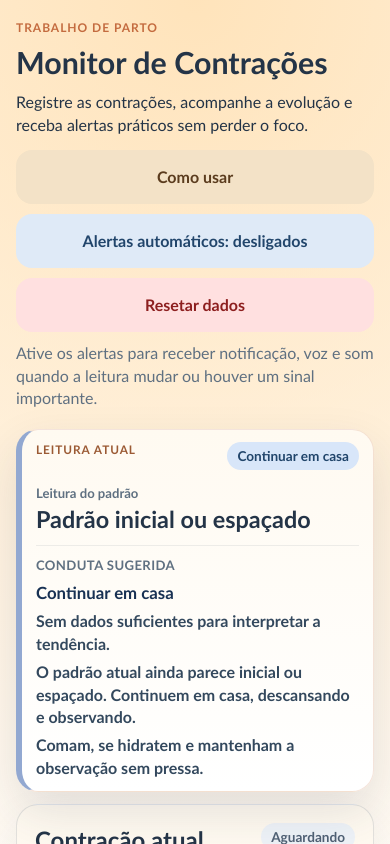
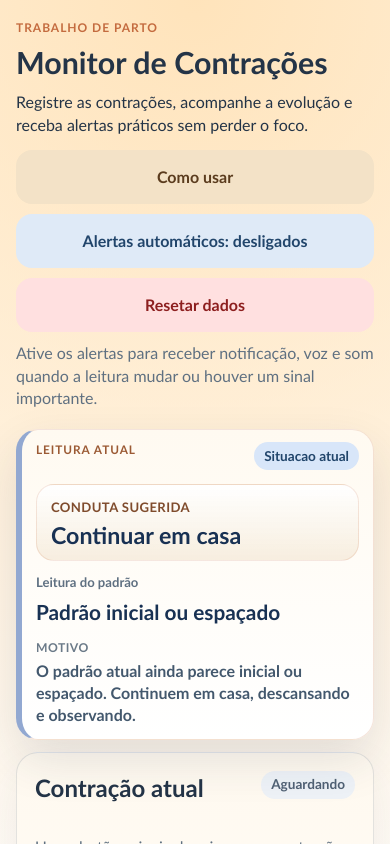
Before and after one commit to pauloruszel/monitor-contracoes, a React (Vite) app: page / in a window 390 px wide. Shown: the top 844 px of the page. Built offline with nearby package versions, Linux system fonts and the light colour scheme; no server answers.

Commit message:
ux: reorganizar hierarquia do card principal

```diff
--- a/src/adapters/decisionViewModel.js
+++ b/src/adapters/decisionViewModel.js
@@ -8,6 +8,44 @@ function getUrgencyLabel(urgency) {
   return DECISION_COPY.ui.currentSituation
 }
 
+function normalizeCopy(value) {
+  return (value || '')
+    .toLowerCase()
+    .normalize('NFD')
+    .replace(/[\u0300-\u036f]/g, '')
+    .replace(/[^\p{L}\p{N}]+/gu, ' ')
+    .trim()
+}
+
+function isDistinctCopy(candidate, references) {
+  const normalizedCandidate = normalizeCopy(candidate)
+  if (!normalizedCandidate) return false
+
+  return references.every((reference) => normalizeCopy(reference) !== normalizedCandidate)
+}
+
+function buildReasonLine({ decision, trendSummary, fallback }) {
+  const observation = decision.actionPlan.observation
+  const references = [decision.actionPlan.action, decision.pattern.label]
+
+  if (
+    decision.warningSignal.level !== 'calm' &&
+    isDistinctCopy(fallback, references)
+  ) {
+    return fallback
+  }
+
+  if (isDistinctCopy(observation, references)) {
+    return observation
+  }
+
+  if (trendSummary?.summaryLabel && isDistinctCopy(trendSummary.summaryLabel, references)) {
+    return trendSummary.summaryLabel
+  }
+
+  return fallback
+}
+
 function buildMetricLine({ metrics, formatDuration }) {
   const details = []
 
@@ -16,33 +54,40 @@ function buildMetricLine({ metrics, formatDuration }) {
   }
 
   if (metrics.averageDuration) {
-    details.push(`duracao ${formatDuration(metrics.averageDuration)}`)
+    details.push(`dura\u00e7\u00e3o ${formatDuration(metrics.averageDuration)}`)
   }
 
-  return details.join(' - ')
+  return details.join(' • ')
 }
 
 export function mapDecisionToDecisionCardViewModel({ decision, metrics, trendSummary, formatDuration }) {
+  const fallbackReason =
+    decision.warningSignal.level === 'critical'
+      ? DECISION_COPY.precedence.warningSignal.observationCritical
+      : decision.warningSignal.level === 'warning'
+        ? DECISION_COPY.precedence.warningSignal.observationWarning
+        : trendSummary?.summaryLabel || decision.pattern.patternLabel || DECISION_COPY.ui.lowDataReason
+
+  const reasonLine = buildReasonLine({
+    decision,
+    trendSummary,
+    fallback: fallbackReason,
+  })
+
   return {
     eyebrow: DECISION_COPY.ui.currentReading,
-    badgeLabel: decision.actionPlan.action,
+    badgeLabel: getUrgencyLabel(decision.decision.urgency),
     urgencyLabel: getUrgencyLabel(decision.decision.urgency),
     readingLabel: DECISION_COPY.ui.patternLabel,
     readingTitle: decision.pattern.label,
     actionLabel: DECISION_COPY.ui.actionLabel,
+    reasonLabel: DECISION_COPY.ui.reasonLabel,
     actionTitle: decision.actionPlan.action,
-    observation: decision.actionPlan.observation,
-    interpretation: decision.actionPlan.interpretation,
+    reasonLine,
     limitation: decision.actionPlan.limitation,
     adjustmentCopy: formatAdjustmentCopy(decision.readingAdjustmentReasons),
     metricLine: buildMetricLine({ metrics, formatDuration }),
     urgency: decision.decision.urgency,
     isCritical: decision.decision.urgency === 'critical',
-    primaryReason:
-      decision.warningSignal.level === 'critical'
-        ? DECISION_COPY.precedence.warningSignal.observationCritical
-        : decision.warningSignal.level === 'warning'
-          ? DECISION_COPY.precedence.warningSignal.observationWarning
-          : trendSummary?.summaryLabel || decision.pattern.patternLabel || DECISION_COPY.ui.lowDataReason,
   }
 }
--- a/src/components/DecisionCard.jsx
+++ b/src/components/DecisionCard.jsx
@@ -22,22 +22,31 @@ function DecisionCard({ viewModel }) {
         </div>
       ) : null}
 
-      <div className="decision-card-header">
-        <div>
+      <div className="decision-card-body">
+        <div className="decision-primary-block">
+          <p className="decision-action-label">{viewModel.actionLabel}</p>
+          <p className="decision-action">{viewModel.actionTitle}</p>
+        </div>
+
+        <div className="decision-reading-block">
           <p className="inline-phase-label">{viewModel.readingLabel}</p>
           <h2>{viewModel.readingTitle}</h2>
         </div>
-      </div>
+        {viewModel.adjustmentCopy ? <p className="decision-adjustment">{viewModel.adjustmentCopy}</p> : null}
 
-      <div className="decision-card-body">
-        <p className="decision-action-label">{viewModel.actionLabel}</p>
-        <p className="decision-action">{viewModel.actionTitle}</p>
-        {viewModel.adjustmentCopy ? <p className="decision-adjustment">{viewModel.adjustmentCopy}</p> : null}
-        <p className="decision-why">{viewModel.primaryReason}</p>
-        <p className="decision-why">{viewModel.observation}</p>
-        <p className="decision-why">{viewModel.interpretation}</p>
-        {viewModel.limitation ? <p className="decision-adjustment">{viewModel.limitation}</p> : null}
-        {viewModel.metricLine ? <p className="decision-metrics">{viewModel.metricLine}</p> : null}
+        <div className="decision-support-block">
+          <div className="decision-reason-block">
+            <p className="decision-meta-label">{viewModel.reasonLabel}</p>
+            <p className="decision-summary">{viewModel.reasonLine}</p>
+          </div>
+        </div>
+
+        {viewModel.metricLine || viewModel.limitation ? (
+          <div className="decision-footer-block">
+            {viewModel.metricLine ? <p className="decision-metrics">{viewModel.metricLine}</p> : null}
+            {viewModel.limitation ? <p className="decision-limitation">{viewModel.limitation}</p> : null}
+          </div>
+        ) : null}
       </div>
     </section>
   )
--- a/src/content/decisionCopy.js
+++ b/src/content/decisionCopy.js
@@ -49,6 +49,7 @@ export const DECISION_COPY = {
     currentReading: 'Leitura atual',
     patternLabel: 'Leitura do padr\u00e3o',
     actionLabel: 'Conduta sugerida',
+    reasonLabel: 'Motivo',
     urgentAction: 'A\u00e7\u00e3o imediata',
     highAttention: 'Aten\u00e7\u00e3o alta',
     closeFollowUp: 'Acompanhar de perto',
--- a/src/styles.css
+++ b/src/styles.css
@@ -293,29 +293,55 @@ a {
   font-weight: 700;
 }
 
-.decision-card-header {
-  margin-bottom: 12px;
+.decision-card-body {
+  display: grid;
+  gap: 14px;
 }
 
-.decision-card-header h2 {
-  margin: 4px 0 0;
-  font-size: clamp(1.5rem, 4vw, 2.2rem);
+.decision-card-critical .decision-card-body {
+  gap: 16px;
 }
 
-.decision-card-body {
+.decision-primary-block {
+  display: grid;
+  gap: 6px;
+  padding: 14px 16px;
+  border-radius: 18px;
+  background: linear-gradient(180deg, rgba(255, 255, 255, 0.96), rgba(244, 232, 214, 0.72));
+  border: 1px solid rgba(196, 107, 63, 0.16);
+}
+
+.decision-reading-block {
+  display: grid;
+  gap: 6px;
+}
+
+.decision-reading-block h2 {
+  margin: 0;
+  font-size: clamp(1.3rem, 3.5vw, 1.75rem);
+  color: #183153;
+}
+
+.decision-support-block {
+  display: grid;
+  gap: 8px;
+}
+
+.decision-reason-block {
+  display: grid;
+  gap: 4px;
+}
+
+.decision-footer-block {
   display: grid;
   gap: 8px;
   padding-top: 12px;
   border-top: 1px solid rgba(36, 52, 71, 0.08);
 }
 
-.decision-card-critical .decision-card-body {
-  gap: 10px;
-}
-
 .decision-action-label {
   margin: 0;
-  color: #5f7081;
+  color: #7f4b2c;
   font-size: 0.82rem;
   font-weight: 700;
   text-transform: uppercase;
@@ -324,50 +350,81 @@ a {
 
 .decision-action {
   margin: 0;
-  font-size: clamp(1.05rem, 3vw, 1.35rem);
-  font-weight: 700;
+  font-size: clamp(1.45rem, 4.2vw, 2.1rem);
+  line-height: 1.05;
+  font-weight: 800;
   color: #183153;
 }
 
 .decision-adjustment {
   margin: 0;
   color: #7a5314;
-  font-size: 0.94rem;
+  font-size: 0.9rem;
   font-weight: 700;
 }
 
 .decision-card-critical .decision-action {
-  font-size: clamp(1.15rem, 3.6vw, 1.6rem);
+  font-size: clamp(1.55rem, 4.6vw, 2.2rem);
   color: #7f1919;
+}
+
+.decision-summary {
+  margin: 0;
+  font-weight: 700;
+  color: #43586d;
+}
+
+.decision-meta-label {
+  margin: 0;
+  color: #6b7a88;
+  font-size: 0.76rem;
+  font-weight: 700;
+  text-transform: uppercase;
+  letter-spacing: 0.04em;
 }
 
 .decision-why {
   margin: 0;
-  font-weight: 700;
-  color: #33485d;
+  font-weight: 600;
+  color: #2f4253;
 }
 
 .decision-card-critical .decision-why {
   color: #7f1919;
 }
 
+.decision-metrics {
+  margin: 0;
+  color: #506174;
+  font-size: 0.95rem;
+  font-weight: 700;
+}
+
+.decision-support {
+  margin: 0;
+  font-size: 0.95rem;
+  font-weight: 700;
+  color: #30475c;
+}
+
+.decision-limitation {
+  margin: 0;
+  color: #6e7c89;
+  font-size: 0.88rem;
+}
+
 .decision-card-critical .decision-adjustment {
   color: #8d1f1f;
 }
 
-.decision-metrics {
-  margin: 0;
-  color: #506174;
-  font-size: 0.95rem;
-}
-
-.decision-support {
-  margin-bottom: 0;
-  font-size: 0.92rem;
+.decision-card-critical .decision-summary,
+.decision-card-critical .decision-support,
+.decision-card-critical .decision-limitation,
+.decision-card-critical .decision-meta-label {
+  color: #6a3434;
 }
 
 .decision-card-critical .decision-metrics,
-.decision-card-critical .decision-support,
 .decision-card-critical .decision-action-label,
 .decision-card-critical .inline-phase-label,
 .decision-card-critical .decision-eyebrow {
@@ -1178,21 +1235,16 @@ a {
     padding: 12px 14px;
   }
 
-  .decision-card-header {
-    margin-bottom: 10px;
-  }
-
-  .decision-card-header h2 {
-    font-size: clamp(1.3rem, 6vw, 1.7rem);
-  }
-
   .decision-card-body {
-    gap: 6px;
-    padding-top: 10px;
+    gap: 12px;
   }
 
   .action-primary-block {
     padding: 14px;
+  }
+
+  .decision-primary-block {
+    padding: 13px 14px;
   }
 
   .action-main-button {
@@ -1200,7 +1252,8 @@ a {
   }
 
   .decision-metrics,
-  .decision-support {
+  .decision-support,
+  .decision-limitation {
     font-size: 0.88rem;
   }
 
```
